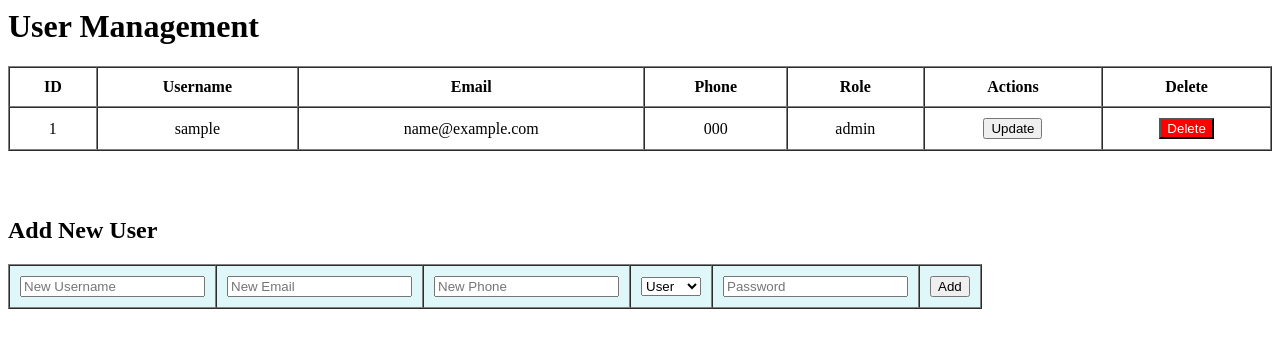
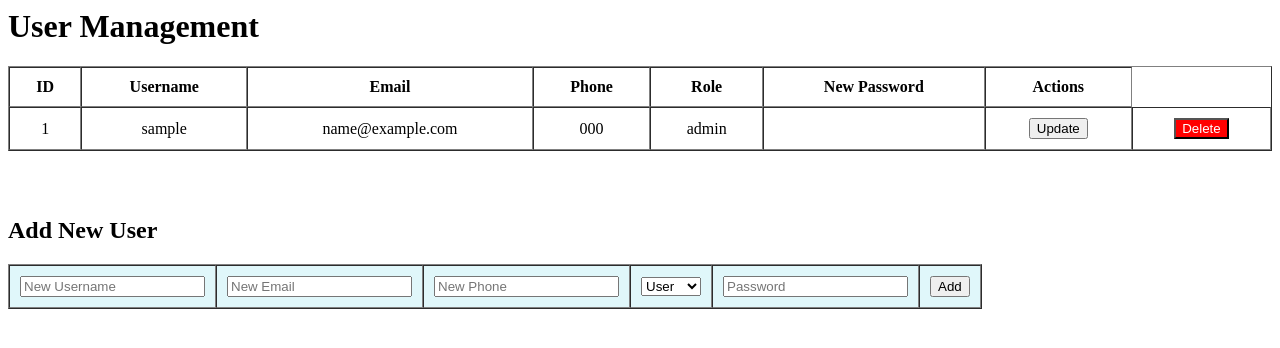
Before and after one commit to zeyn-zeze/bookstore-flask, a Flask app: page /dashboard/users/ in a window 1280 px wide. Shown: the top 348 px of the page. Run offline with Flask 3, Linux system fonts and the light colour scheme; the visitor is signed in with stand-in values (Sample User, id 1); tables that the repository leaves empty hold one stand-in row (values such as "Sample post").

Commit message:
admin password change arrangements

```diff
--- a/controllers/user_controller.py
+++ b/controllers/user_controller.py
@@ -17,11 +17,11 @@ def manage_users():
             if user:
                 db.session.delete(user)
                 db.session.commit()
-            flash('User deleted.', 'success')
+            flash('User deleted successfully.', 'success')
             return redirect(url_for('user.manage_users'))
 
         if 'add_user' in request.form:
-            # Add New User
+            # Add new user
             new_user = User(
                 username=request.form['new_username'],
                 email=request.form['new_email'],
@@ -31,21 +31,24 @@ def manage_users():
             new_user.set_password(request.form['new_password'])
             db.session.add(new_user)
             db.session.commit()
-            flash('New user added.', 'success')
+            flash('New user added successfully.', 'success')
             return redirect(url_for('user.manage_users'))
 
         if 'user_id' in request.form:
-            # Update Existing User
+            # Update existing user
             user = User.query.get(int(request.form['user_id']))
             if user:
                 user.username = request.form['username']
                 user.email = request.form['email']
                 user.phone = request.form['phone']
                 user.role = request.form['role']
+
+                if request.form.get('password'):  # Yeni şifre yazılmışsa
+                    user.set_password(request.form['password'])
+
                 db.session.commit()
-            flash('User updated.', 'success')
+            flash('User updated successfully.', 'success')
             return redirect(url_for('user.manage_users'))
 
-    # GET request
     users = User.query.all()
     return render_template('dashboard/manage_user.html', users=users)
--- a/templates/dashboard/manage_user.html
+++ b/templates/dashboard/manage_user.html
@@ -8,8 +8,8 @@
             <th>Email</th>
             <th>Phone</th>
             <th>Role</th>
+            <th>New Password</th>
             <th>Actions</th>
-            <th>Delete</th>
         </tr>
     </thead>
     <tbody>
@@ -21,34 +21,37 @@
                     <input type="hidden" name="user_id" value="{{ user.id }}">
                 </td>
                 <td>
-                    <span class="text" id="username_text_{{ user.id }}">{{ user.username }}</span>
+                    <span class="text">{{ user.username }}</span>
                     <input class="edit" type="text" name="username" value="{{ user.username }}" style="display:none;">
                 </td>
                 <td>
-                    <span class="text" id="email_text_{{ user.id }}">{{ user.email }}</span>
+                    <span class="text">{{ user.email }}</span>
                     <input class="edit" type="email" name="email" value="{{ user.email }}" style="display:none;">
                 </td>
                 <td>
-                    <span class="text" id="phone_text_{{ user.id }}">{{ user.phone }}</span>
+                    <span class="text">{{ user.phone }}</span>
                     <input class="edit" type="text" name="phone" value="{{ user.phone }}" style="display:none;">
                 </td>
                 <td>
-                    <span class="text" id="role_text_{{ user.id }}">{{ user.role }}</span>
+                    <span class="text">{{ user.role }}</span>
                     <select class="edit" name="role" style="display:none;">
                         <option value="user" {% if user.role == 'user' %}selected{% endif %}>User</option>
                         <option value="admin" {% if user.role == 'admin' %}selected{% endif %}>Admin</option>
                     </select>
                 </td>
                 <td>
+                    <input class="edit" type="password" name="password" placeholder="New Password (optional)" style="display:none;">
+                </td>
+                <td>
                     <button type="button" onclick="enableEdit({{ user.id }})" id="update_btn_{{ user.id }}">Update</button>
                     <button type="submit" style="display:none;" id="save_btn_{{ user.id }}">Save</button>
                 </td>
             </form>
+
             <form method="POST" action="{{ url_for('user.manage_users') }}" style="display:inline;">
                 <td>
                     <input type="hidden" name="delete_user" value="{{ user.id }}">
                     <button type="submit" onclick="return confirmDelete()" style="background-color:red; color:white;">Delete</button>
-
                 </td>
             </form>
         </tr>
@@ -58,7 +61,6 @@
 
 <br><br>
 
-<!-- Add New User -->
 <h2>Add New User</h2>
 <form method="POST" action="{{ url_for('user.manage_users') }}">
     <table border="1" cellpadding="10" cellspacing="0" style="width: 60%; text-align: center;">
```
